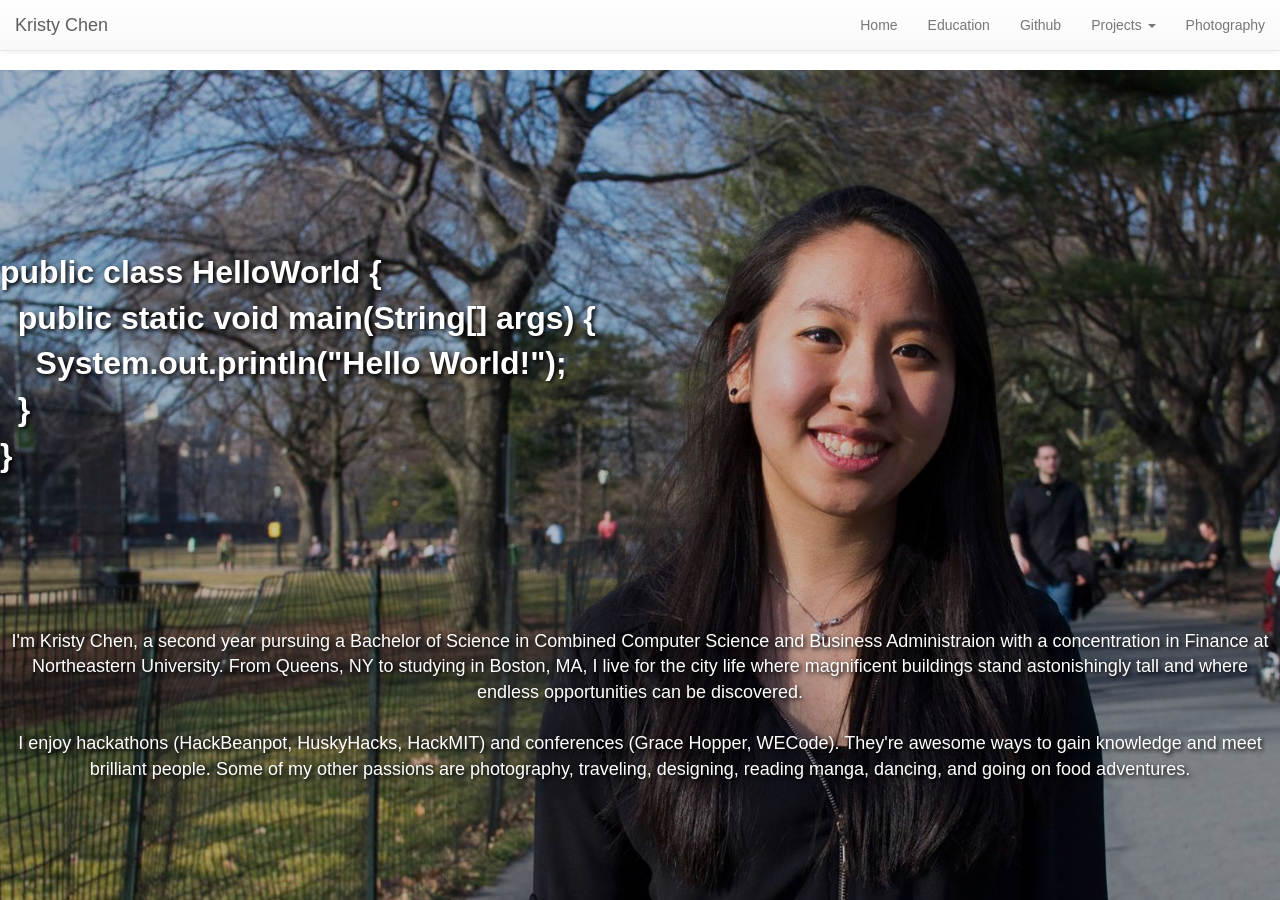
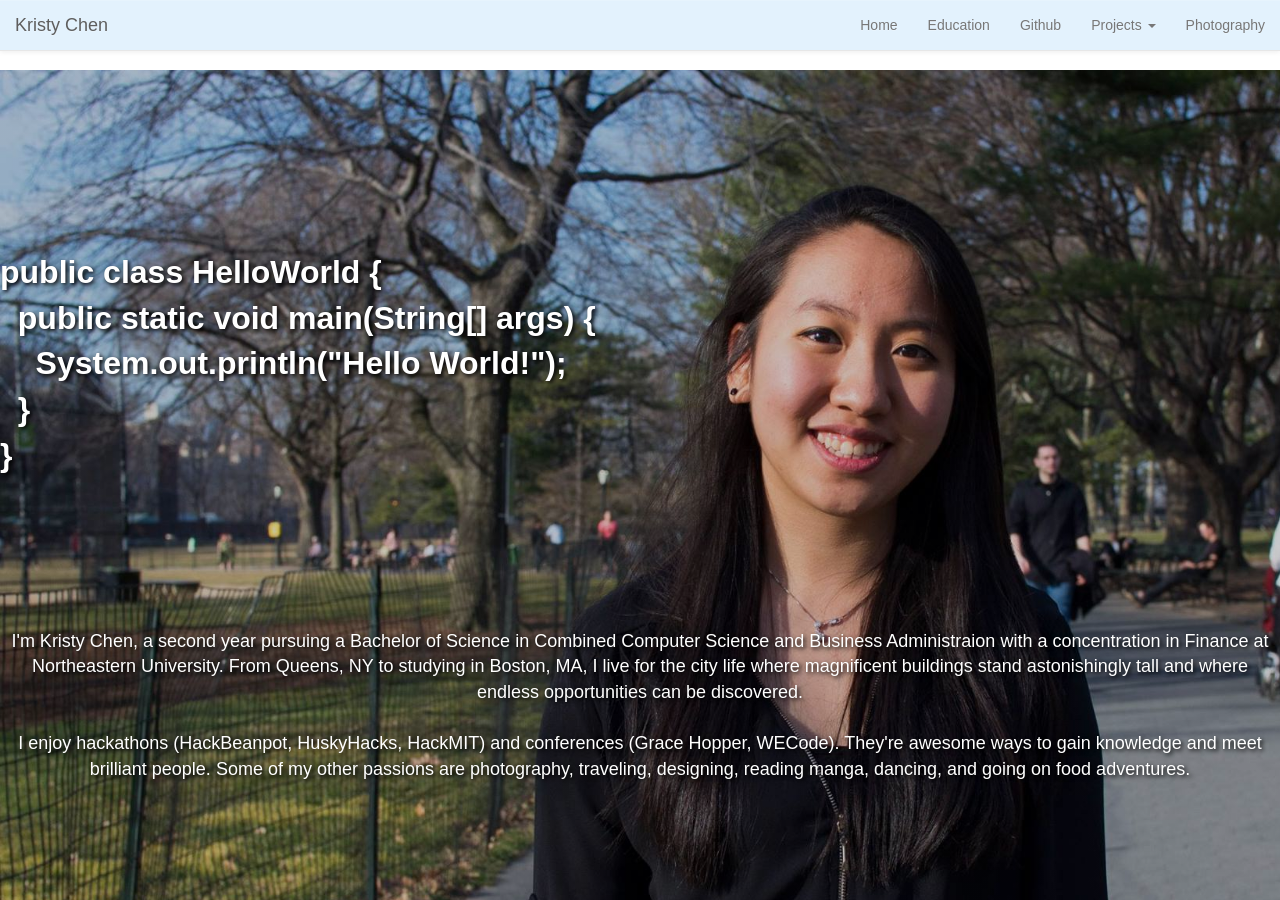
Before and after one commit to kristychen8/kristychen8.github.io, a Jekyll site: the page built from index.html, in a window 1280 px wide and 900 px high. Built offline with Jekyll 4.4.1, drawn with Linux system fonts in a browser that asks for light colours; nearby versions of some CDN libraries; some web fonts are replaced.

Commit message:
update navbar

```diff
--- a/_layouts/navbar.html
+++ b/_layouts/navbar.html
@@ -16,7 +16,7 @@
 	</head>
 	<body>
 		<div class = "navbar">
-			<nav class="navbar navbar-default navbar-fixed-top">
+			<nav class="navbar navbar-default navbar-fixed-top" style="background: #e3f2fd;">
   				<div class="container-fluid">
 					<div class="navbar-header">
       					<button type="button" class="navbar-toggle collapsed" data-toggle="collapse" data-target="#navbar-collapse-1" aria-expanded="false">
--- a/webStyle.css
+++ b/webStyle.css
@@ -22,11 +22,15 @@
 
 }
 
-.navbar {font-family: 'Spinnaker', sans-serif;}
+.navbar {
+    font-family: 'Spinnaker', sans-serif;
+    margin-bottom: 0;
+}
+
 .aboutme { font-family: 'Spinnaker', sans-serif; text-shadow: 2px 2px 4px #000000;}
 
 .layer {
-    background-color:#FBEEE6;
+    background-color:#e3f2fd;
     height:20px;
 }
 
```
